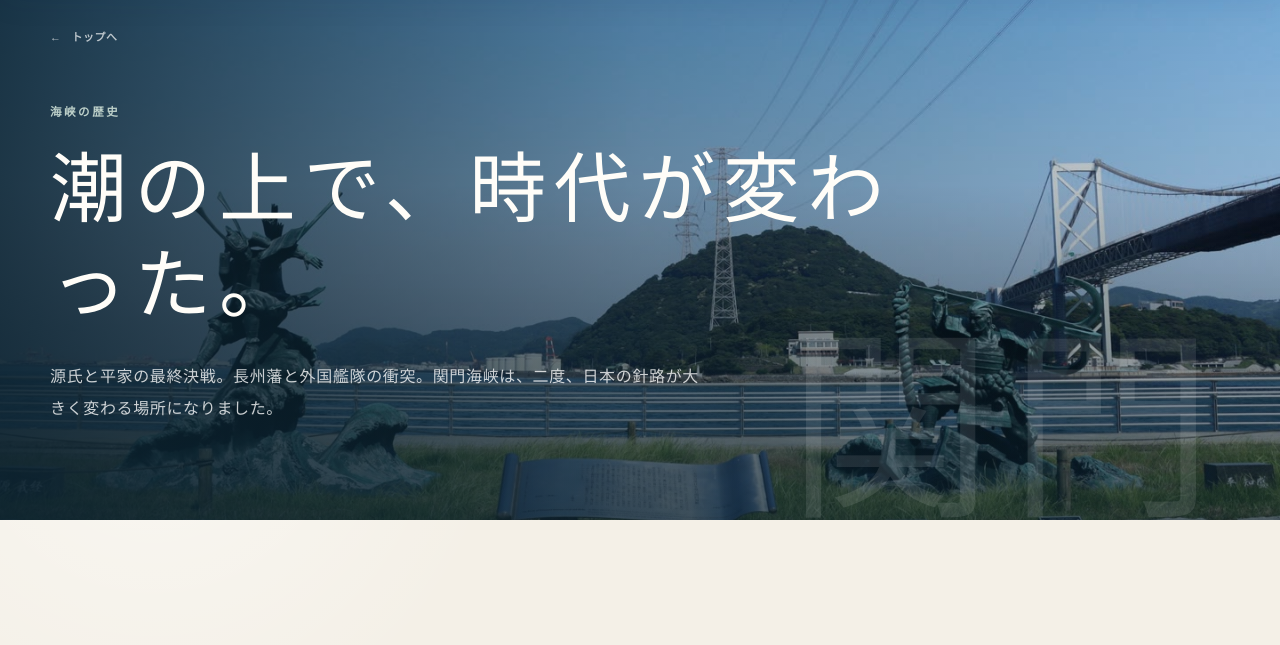
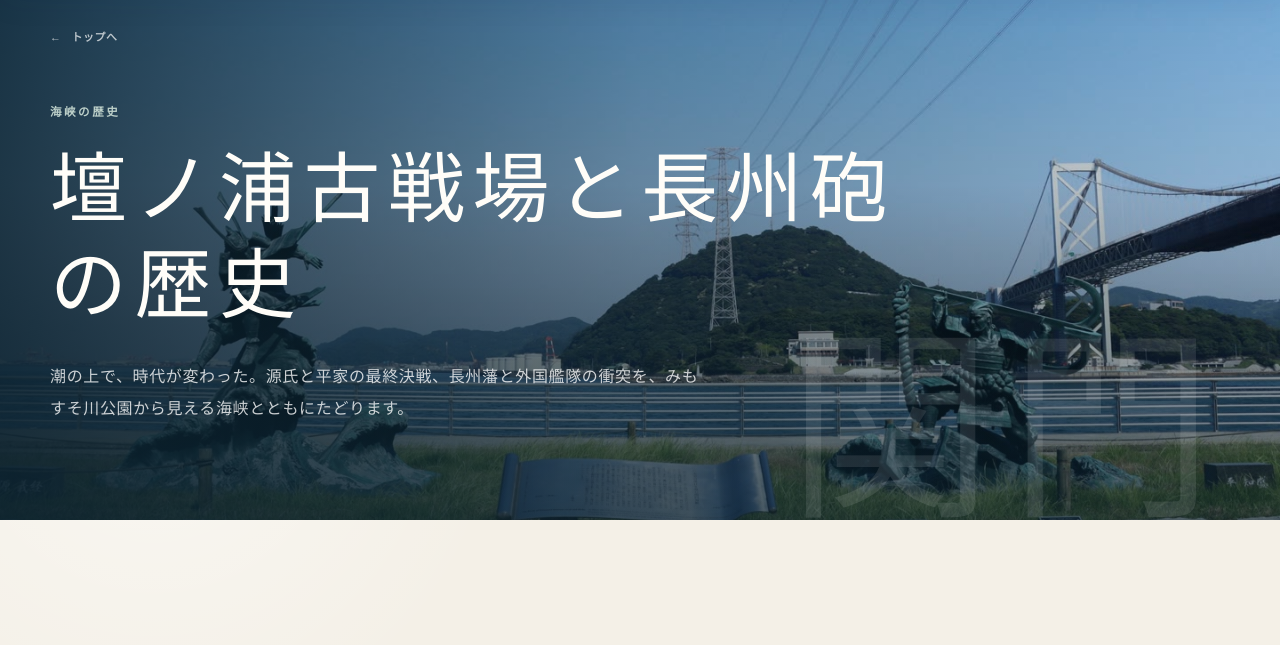
Before and after one commit to n20186005-hash/mimosusogawa, an Astro site: page /history in a window 1280 px wide. Shown: the part 90-735 px from the top of the page. Built offline with nearby package versions, Linux system fonts and the light colour scheme; Astro itself is replaced by a stand-in of ours.

Commit message:
SEO: clarify Japanese page headings for attraction, parking, history and FAQ

```diff
--- a/src/pages/history.astro
+++ b/src/pages/history.astro
@@ -5,7 +5,7 @@ import SectionHeading from '@/components/SectionHeading.astro';
 ---
 
 <Layout title="壇ノ浦と長州砲の歴史" description="1185年の壇ノ浦の戦いと、1863〜1864年の攘夷戦・下関戦争を、みもすそ川公園で見える景色とともに紹介します。">
-  <PageHero eyebrow="海峡の歴史" title="潮の上で、時代が変わった。" lead="源氏と平家の最終決戦。長州藩と外国艦隊の衝突。関門海峡は、二度、日本の針路が大きく変わる場所になりました。" image="/images/hero-statues.jpg" imageAlt="壇ノ浦を望む源義経・平知盛像と関門橋" position="center 55%" />
+  <PageHero eyebrow="海峡の歴史" title="壇ノ浦古戦場と長州砲の歴史" lead="潮の上で、時代が変わった。源氏と平家の最終決戦、長州藩と外国艦隊の衝突を、みもすそ川公園から見える海峡とともにたどります。" image="/images/hero-statues.jpg" imageAlt="壇ノ浦を望む源義経・平知盛像と関門橋" position="center 55%" />
 
   <section class="section">
     <div class="shell page-intro">
```
